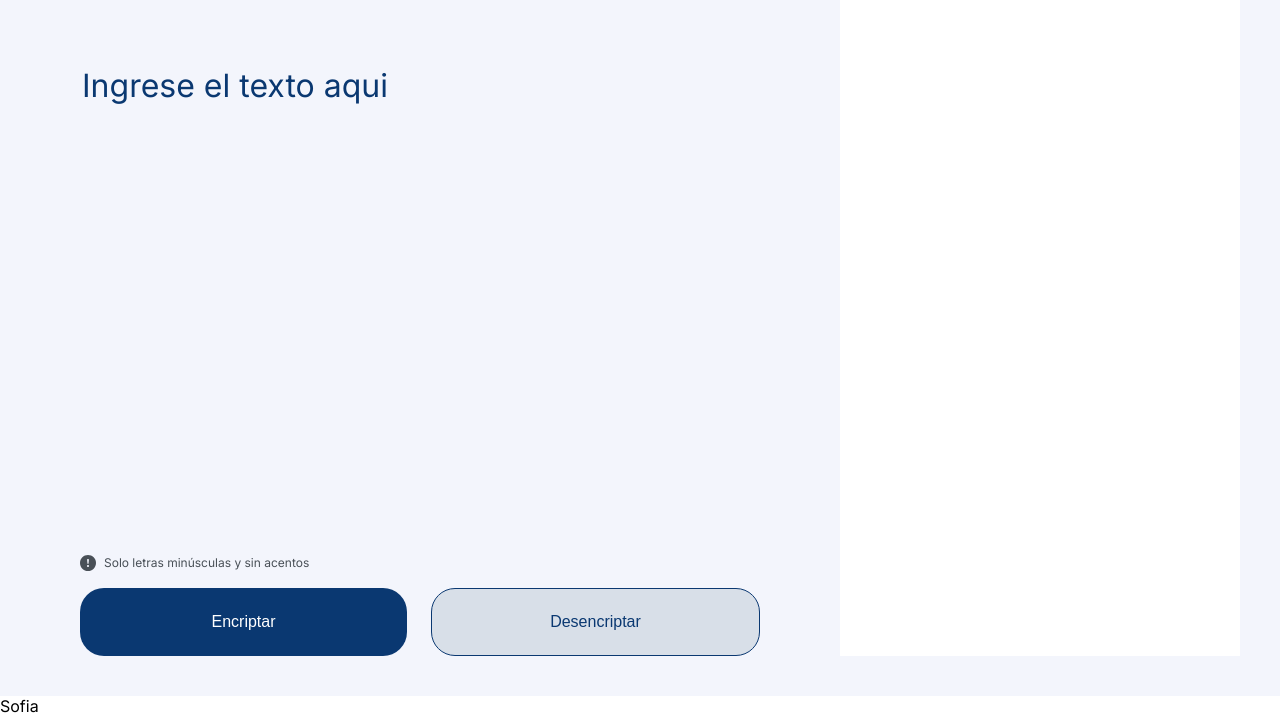
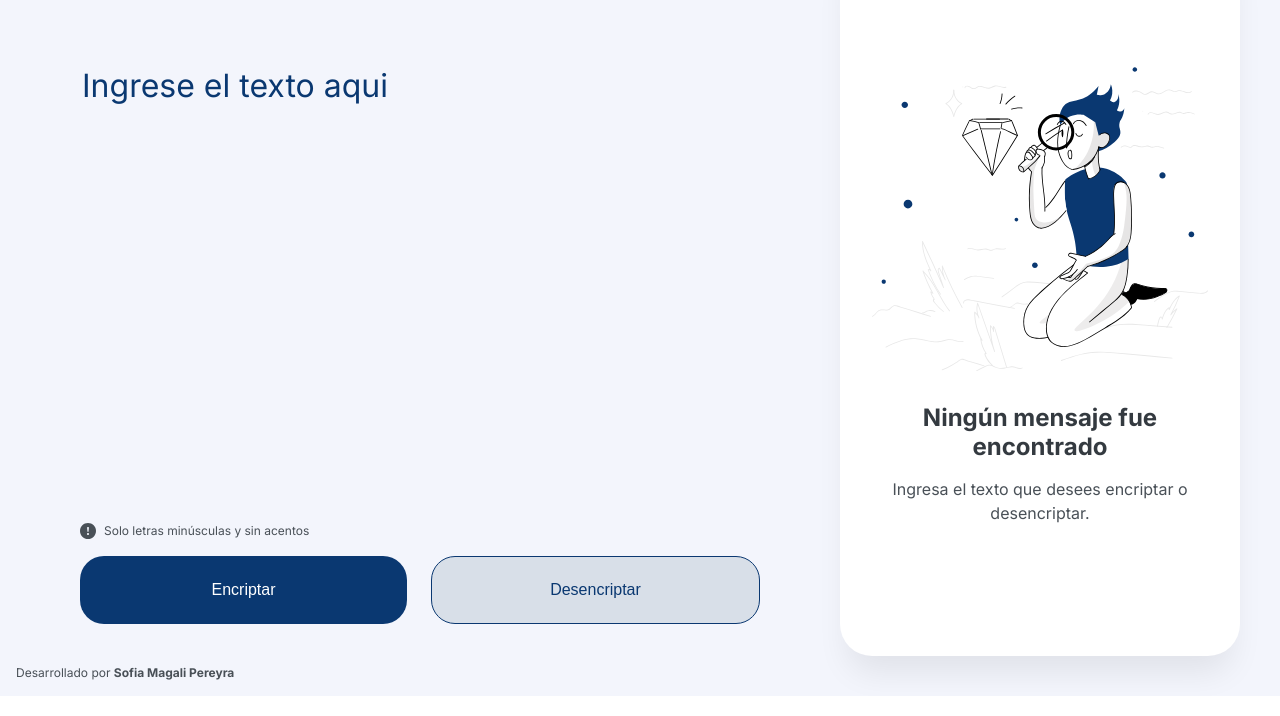
Before and after one commit to Sofia-1995/Challenge-ONE-Encriptador, a plain HTML site: page index.html in a window 1280 px wide. Shown: the part 104-820 px from the top of the page. Drawn offline with Linux system fonts and the light colour scheme.

Commit message:
agrego estilos area para mostrar resultado

```diff
--- a/index.html
+++ b/index.html
@@ -35,8 +35,14 @@
           </div>
         </div>
       </div>
-      <div class="content-right">Hola</div>
+      <div class="content-right">
+        <img src="./imagenes/placeholder.svg" alt="" />
+        <h4 class="placeholder-title">Ningún mensaje fue encontrado</h4>
+        <p class="placeholder-description">
+          Ingresa el texto que desees encriptar o desencriptar.
+        </p>
+      </div>
     </main>
-    <footer>Sofia</footer>
+    <footer class="footer">Desarrollado por <b>Sofia Magali Pereyra</b></footer>
   </body>
 </html>
--- a/styles.css
+++ b/styles.css
@@ -28,6 +28,7 @@ body {
   justify-content: space-between;
   flex-direction: column;
   gap: 24px;
+  padding-bottom: 32px;
 }
 
 .text-input {
@@ -47,12 +48,6 @@ body {
 
 .text-input:focus {
   outline: none;
-}
-
-.content-right {
-  width: 400px;
-  background-color: white;
-  margin-left: 80px;
 }
 
 .text-wrapper {
@@ -119,3 +114,42 @@ body {
 .button-grey:active {
   background-color: #b8c1cd;
 }
+
+.content-right {
+  width: 400px;
+  background-color: white;
+  margin-left: 80px;
+  padding: 32px;
+  box-sizing: border-box;
+  display: flex;
+  flex-direction: column;
+  justify-content: center;
+  box-shadow: 0px 24px 32px -8px rgba(0, 0, 0, 0.08);
+  border-radius: 32px;
+}
+
+.placeholder-title {
+  font-size: 24px;
+  font-weight: 700;
+  line-height: 29px;
+  text-align: center;
+  color: #343a40;
+  margin: 32px 0 16px;
+}
+
+.placeholder-description {
+  font-size: 16px;
+  font-weight: 400;
+  line-height: 24px;
+  color: #495057;
+  text-align: center;
+  margin: 0;
+}
+
+.footer {
+  position: absolute;
+  left: 16px;
+  bottom: 16px;
+  font-size: 12px;
+  color: #495057;
+}
```
